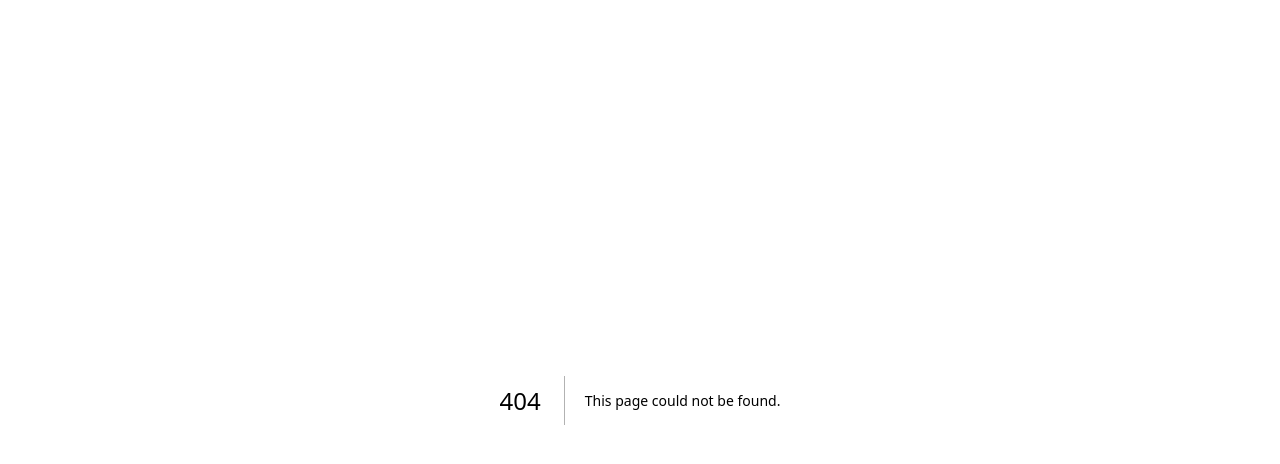
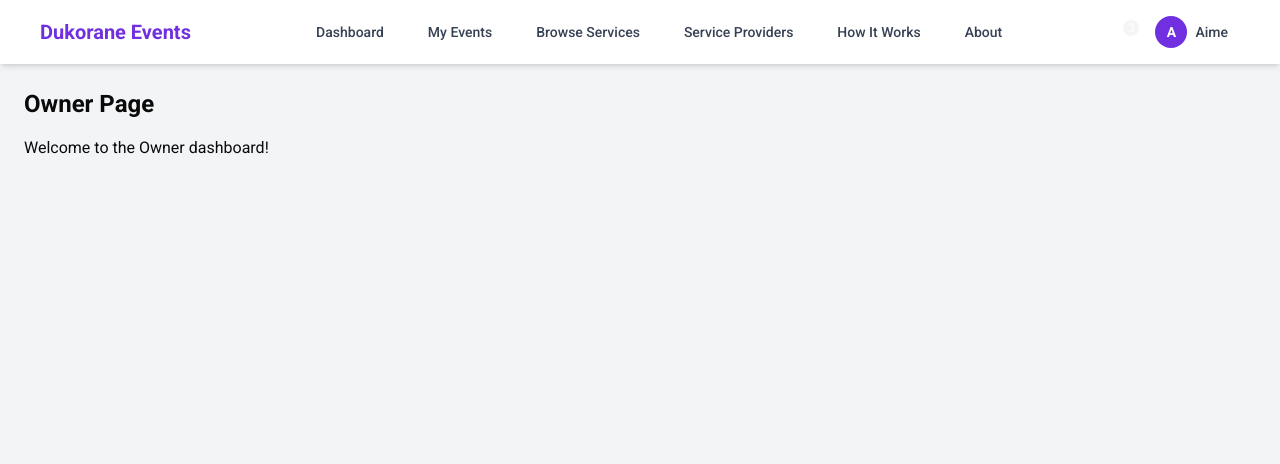
Before and after one commit to aimedivin/dukorane-event-fe, a Next.js app: page /owner in a window 1280 px wide. Before the commit this address had no page. Shown: the top 464 px of the page. Built offline with nearby package versions, Linux system fonts and the light colour scheme.

Commit message:
added new feature eventowner dashboard

```diff
--- a/src/app/layout.tsx
+++ b/src/app/layout.tsx
@@ -1,6 +1,7 @@
 import type { Metadata } from "next";
 import { Roboto } from "next/font/google";
 import "./globals.css";
+
 
 const roboto = Roboto({
   weight: ["300", "400", "500", "600", "700", "800", "900"],
@@ -19,7 +20,9 @@ export default function RootLayout({
 }>) {
   return (
     <html lang="en">
-      <body className={`${roboto.className} antialiased`}>{children}</body>
+      <body className={`${roboto.className} antialiased`}>
+        {children}
+      </body>
     </html>
   );
 }
--- /dev/null
+++ b/src/app/owner/layout.tsx
@@ -0,0 +1,11 @@
+import React from "react";
+import Navbar from "../../components/dashboard/eventowner/Navbar"; // adjust path
+
+export default function OwnerLayout({ children }: { children: React.ReactNode }) {
+  return (
+    <div className="min-h-screen flex flex-col bg-gray-100">
+      <Navbar />
+      <main className="flex-1 p-6">{children}</main>
+    </div>
+  );
+}
--- /dev/null
+++ b/src/app/owner/page.tsx
@@ -0,0 +1,10 @@
+import React from "react";
+
+export default function OwnerPage() {
+  return (
+    <div>
+      <h1 className="text-2xl font-bold mb-4">Owner Page</h1>
+      <p>Welcome to the Owner dashboard!</p>
+    </div>
+  );
+}
--- a/src/app/page.tsx
+++ b/src/app/page.tsx
@@ -33,6 +33,7 @@ export default function Home() {
 
       {/* Footer */}
       <Footer />
+
     </div>
   );
 }
--- /dev/null
+++ b/src/components/dashboard/eventowner/MobileMenu.tsx
@@ -0,0 +1,25 @@
+import Link from 'next/link';
+import { MobileMenuProps } from './types';
+
+const MobileMenu = ({ isOpen, navigation }: MobileMenuProps) => {
+  if (!isOpen) return null;
+
+  return (
+    <div className="md:hidden">
+      <div className="px-2 pt-2 pb-3 space-y-1 sm:px-3 bg-gray-50">
+        {navigation.map((item) => (
+          <Link
+            key={item.name}
+            href={item.href}
+            className="text-gray-700 hover:text-primary block px-3 py-2 rounded-md text-base font-medium transition duration-300"
+          >
+            <i className={`${item.icon} mr-2`}></i>
+            {item.name}
+          </Link>
+        ))}
+      </div>
+    </div>
+  );
+};
+
+export default MobileMenu;
--- /dev/null
+++ b/src/components/dashboard/eventowner/Navbar.tsx
@@ -0,0 +1,99 @@
+"use client";
+
+import { useState } from "react";
+import Link from "next/link";
+
+import { NavigationItem } from "./types";
+import UserMenu from "./UserMenu";
+import MobileMenu from "./MobileMenu";
+
+const Navbar = () => {
+  const [isMobileMenuOpen, setIsMobileMenuOpen] = useState<boolean>(false);
+  const [isUserMenuOpen, setIsUserMenuOpen] = useState<boolean>(false);
+
+  const navigation: NavigationItem[] = [
+    { name: "Dashboard", href: "/dashboard", icon: "fas fa-home" },
+    { name: "My Events", href: "/events", icon: "fas fa-calendar-alt" },
+    { name: "Browse Services", href: "/services", icon: "fas fa-search" },
+    { name: "Service Providers", href: "/providers", icon: "fas fa-users" },
+    { name: "How It Works", href: "/how-it-works", icon: "fas fa-info-circle" },
+    { name: "About", href: "/about", icon: "fas fa-address-card" },
+  ];
+
+  const handleUserMenuToggle = (): void => {
+    setIsUserMenuOpen(!isUserMenuOpen);
+    setIsMobileMenuOpen(false);
+  };
+
+  const handleMobileMenuToggle = (): void => {
+    setIsMobileMenuOpen(!isMobileMenuOpen);
+    setIsUserMenuOpen(false);
+  };
+
+  return (
+    <nav className="bg-white shadow-md sticky top-0 z-50">
+      <div className="max-w-7xl mx-auto px-4 sm:px-6 lg:px-8">
+        <div className="flex justify-between items-center h-16">
+          {/* Logo */}
+          <div className="flex items-center">
+            <Link href="/dashboard" className="flex items-center">
+              <i className="fas fa-glass-cheers text-secondary text-2xl mr-2"></i>
+              <span className="text-primary font-bold text-xl">
+                Dukorane Events
+              </span>
+            </Link>
+          </div>
+
+          {/* Desktop Navigation */}
+          <div className="hidden md:flex items-center space-x-4">
+            {navigation.map((item: NavigationItem) => (
+              <Link
+                key={item.name}
+                href={item.href}
+                className="text-gray-700 hover:text-primary px-3 py-2 rounded-md text-sm font-medium transition duration-300 flex items-center"
+              >
+                <i className={`${item.icon} mr-1`}></i>
+                {item.name}
+              </Link>
+            ))}
+          </div>
+
+          {/* User Actions */}
+          <div className="flex items-center space-x-4">
+            {/* Notifications */}
+            <div className="relative">
+              <button
+                className="text-gray-600 hover:text-primary p-2 rounded-full transition duration-300"
+                aria-label="Notifications"
+              >
+                <i className="fas fa-bell text-lg"></i>
+                <span className="absolute top-0 right-0 bg-secondary text-white text-xs rounded-full h-4 w-4 flex items-center justify-center">
+                  3
+                </span>
+              </button>
+            </div>
+
+            {/* User Menu */}
+            <UserMenu isOpen={isUserMenuOpen} onToggle={handleUserMenuToggle} />
+
+            {/* Mobile menu button */}
+            <button
+              type="button"
+              className="md:hidden bg-white inline-flex items-center justify-center p-2 rounded-md text-gray-400 hover:text-primary hover:bg-gray-100 focus:outline-none focus:ring-2 focus:ring-inset focus:ring-primary"
+              onClick={handleMobileMenuToggle}
+              aria-label="Toggle mobile menu"
+              aria-expanded={isMobileMenuOpen}
+            >
+              <i className="fas fa-bars"></i>
+            </button>
+          </div>
+        </div>
+      </div>
+
+      {/* Mobile Menu */}
+      <MobileMenu isOpen={isMobileMenuOpen} navigation={navigation} />
+    </nav>
+  );
+};
+
+export default Navbar;
--- /dev/null
+++ b/src/components/dashboard/eventowner/UserMenu.tsx
@@ -0,0 +1,84 @@
+"use client";
+
+import { useEffect, useRef } from "react";
+import Link from "next/link";
+import { UserMenuProps, UserMenuItem } from "./types";
+
+const UserMenu = ({ isOpen, onToggle }: UserMenuProps) => {
+  const dropdownRef = useRef<HTMLDivElement>(null);
+
+  useEffect(() => {
+    const handleClickOutside = (event: MouseEvent): void => {
+      if (
+        dropdownRef.current &&
+        !dropdownRef.current.contains(event.target as Node)
+      ) {
+        onToggle();
+      }
+    };
+
+    if (isOpen) {
+      document.addEventListener("mousedown", handleClickOutside);
+    }
+
+    return () => {
+      document.removeEventListener("mousedown", handleClickOutside);
+    };
+  }, [isOpen, onToggle]);
+
+  const menuItems: UserMenuItem[] = [
+    { name: "My Profile", href: "/profile", icon: "fas fa-user" },
+    { name: "Settings", href: "/settings", icon: "fas fa-cog" },
+    {
+      name: "Help & Support",
+      href: "/support",
+      icon: "fas fa-question-circle",
+    },
+    { name: "Sign out", href: "/logout", icon: "fas fa-sign-out-alt" },
+  ];
+
+  return (
+    <div className="relative" ref={dropdownRef}>
+      <button
+        className="flex items-center text-sm rounded-full focus:outline-none focus:ring-2 focus:ring-primary focus:ring-offset-2"
+        onClick={onToggle}
+        aria-label="User menu"
+        aria-expanded={isOpen}
+      >
+        <div className="h-8 w-8 rounded-full bg-primary flex items-center justify-center text-white font-bold">
+          A
+        </div>
+        <span className="ml-2 text-gray-700 font-medium hidden md:block">
+          Aime
+        </span>
+        <i className="fas fa-chevron-down ml-1 text-gray-500 text-xs"></i>
+      </button>
+
+      {/* Dropdown Menu */}
+      {isOpen && (
+        <div className="absolute right-0 mt-2 w-48 rounded-md shadow-lg bg-white ring-1 ring-black ring-opacity-5 focus:outline-none z-50">
+          <div className="py-1" role="menu" aria-orientation="vertical">
+            {menuItems.map((item: UserMenuItem, index: number) => (
+              <Link
+                key={item.name}
+                href={item.href}
+                className={`block px-4 py-2 text-sm text-gray-700 hover:bg-gray-100 transition duration-300 ${
+                  index === menuItems.length - 2
+                    ? "border-t border-gray-100 mt-1 pt-3"
+                    : ""
+                }`}
+                onClick={onToggle}
+                role="menuitem"
+              >
+                <i className={`${item.icon} mr-2`}></i>
+                {item.name}
+              </Link>
+            ))}
+          </div>
+        </div>
+      )}
+    </div>
+  );
+};
+
+export default UserMenu;
--- /dev/null
+++ b/src/components/dashboard/eventowner/types.ts
@@ -0,0 +1,21 @@
+export interface NavigationItem {
+  name: string;
+  href: string;
+  icon: string;
+}
+
+export interface UserMenuItem {
+  name: string;
+  href: string;
+  icon: string;
+}
+
+export interface UserMenuProps {
+  isOpen: boolean;
+  onToggle: () => void;
+}
+
+export interface MobileMenuProps {
+  isOpen: boolean;
+  navigation: NavigationItem[];
+}
--- a/tsconfig.json
+++ b/tsconfig.json
@@ -18,6 +18,7 @@
         "name": "next"
       }
     ],
+    "baseUrl": ".",
     "paths": {
       "@/*": ["./src/*"]
     }
```
Also changed, not shown: 1 other file (tests, documents, lock files or other folders).
